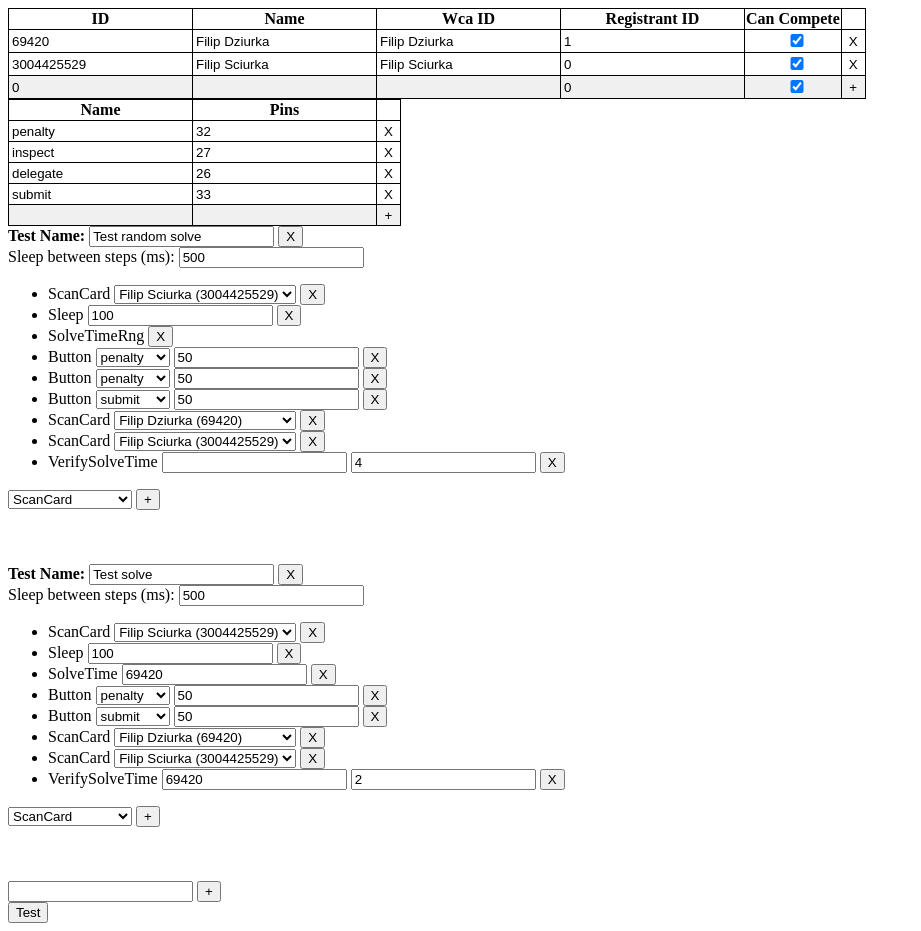
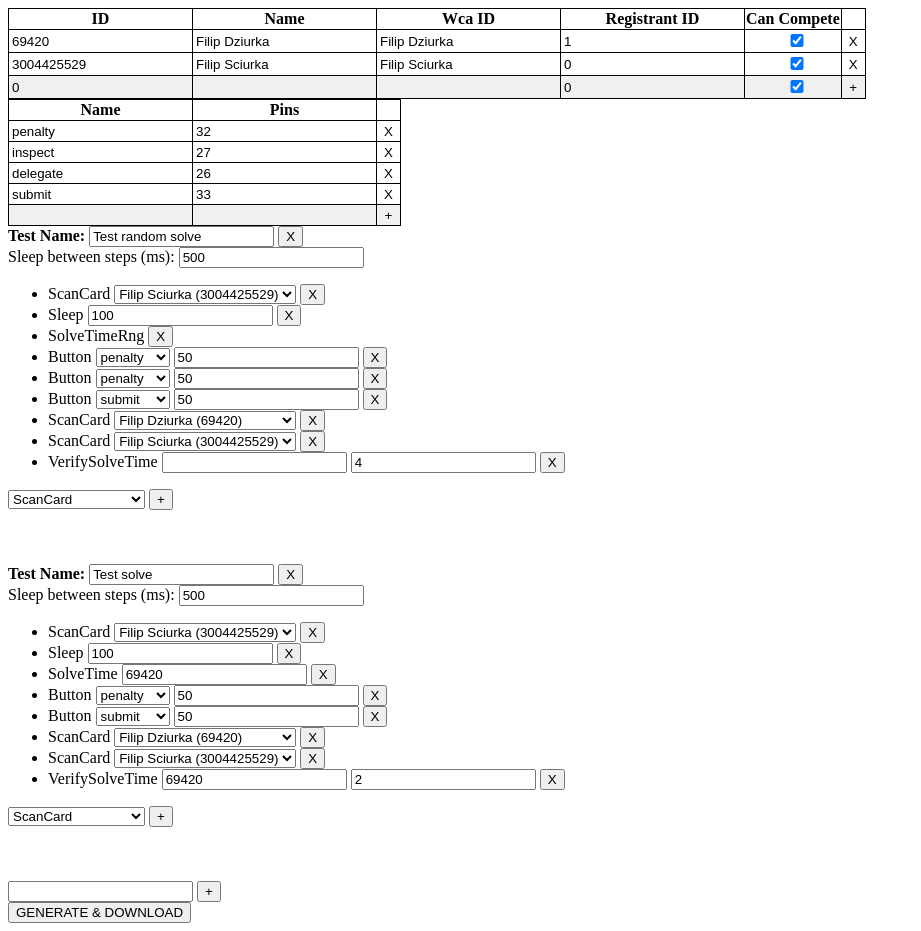
Before and after one commit to FKMTime/e2e-creator, a SvelteKit app: page / in a window 1280 px wide. Both pictures are taken after a click on the button "Load sample". Shown: the whole page, without its empty margins (0-921 px from the left). Built offline with nearby package versions, Linux system fonts and the light colour scheme.

Commit message:
feat: add missing packets

```diff
--- a/src/lib/types.ts
+++ b/src/lib/types.ts
@@ -55,7 +55,7 @@ export interface ButtonStep {
 
 export interface DelegateResolveStep {
     type: "DelegateResolve";
-    data: { shouldScanCards: boolean; penalty: number; value: number };
+    data: { shouldScanCards: boolean; penalty?: number; value?: number };
 }
 
 export interface VerifySolveTimeStep {
--- a/src/routes/+page.svelte
+++ b/src/routes/+page.svelte
@@ -127,10 +127,7 @@
                 step.data = { name: "", time: 50 };
                 break;
             case "DelegateResolve":
-                step.data = { shouldScanCards: false, penalty: 0, value: 0 };
-                break;
-            case "DelegateResolve":
-                step.data = { shouldScanCards: false, penalty: 0, value: 0 };
+                step.data = { shouldScanCards: false, penalty: null, value: null };
                 break;
             case "VerifySolveTime":
                 step.data = { time: null, penalty: 0 };
@@ -157,8 +154,22 @@
         testRoot = testRoot;
     }
 
-    async function test() {
-        console.log(testRoot);
+    function replacer(key: any, value: any) {
+        // Filtering out properties
+        if (value === null) {
+            return undefined;
+        }
+        return value;
+    }
+
+    async function generate() {
+        let json = JSON.stringify(testRoot, replacer, 4);
+        let blob = new Blob([json], { type: "application/json" });
+        let url = URL.createObjectURL(blob);
+        let a = document.createElement("a");
+        a.href = url;
+        a.download = "tests.json";
+        a.click();
     }
 </script>
 
@@ -362,7 +373,7 @@
                 addNewTestStep(testIdx, event.currentTarget[0].value)}
         >
             <select>
-                {#each ["ScanCard", "Sleep", "SolveTime", "Button", "DelegateResolve", "VerifySolveTime"] as stepType}
+                {#each ["ScanCard", "ResetState", "Sleep", "SolveTime", "Button", "DelegateResolve", "VerifySolveTime", "Snapshot", "VerifyDelegateSent", "SolveTimeRng"] as stepType}
                     <option value={stepType}>{stepType}</option>
                 {/each}
             </select>
@@ -382,7 +393,8 @@
         <input type="text" />
         <button type="submit">+</button>
     </form>
-    <button on:click={test}>Test</button>
+
+    <button on:click={generate}>GENERATE & DOWNLOAD</button>
 {/if}
 
 <style>
```
